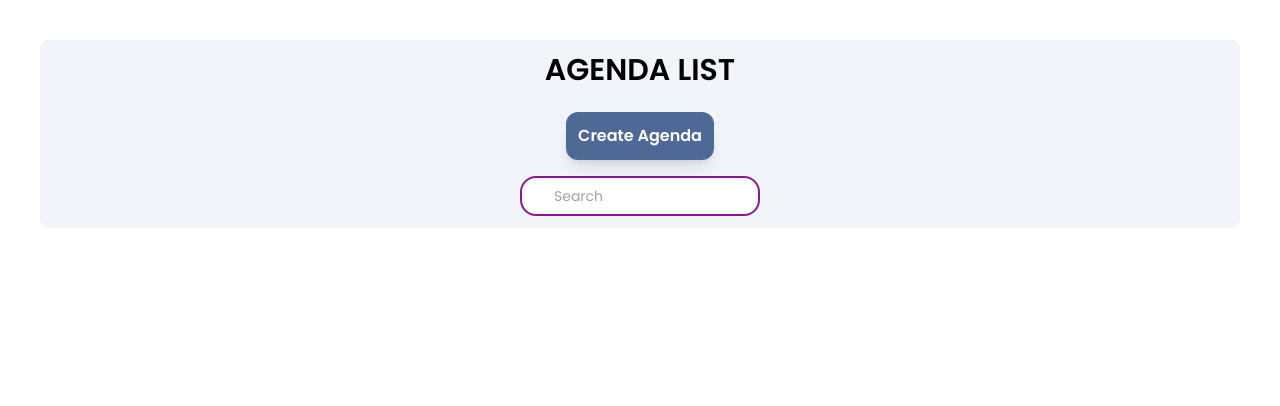
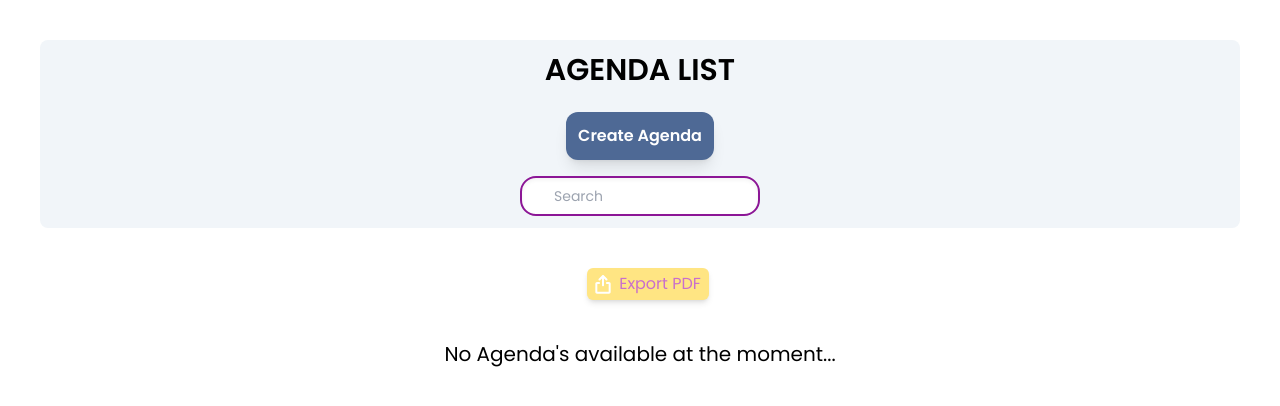
Before and after one commit to imole97/agendalist-crud, a React (Create React App) app: page / in a window 1280 px wide. Shown: the top 406 px of the page. Built offline with nearby package versions, Linux system fonts and the light colour scheme.

Commit message:
refactored export button style; implemented a displayed text when no agenda is available

```diff
--- a/src/index.css
+++ b/src/index.css
@@ -25,6 +25,10 @@ body {
 
 .dialog-panel {
   @apply w-full max-w-sm max-h-[90vh] text-left align-middle transition-all transform bg-white shadow-xl rounded-2xl
+}
+
+.export{
+  @apply p-1 px-2 ml-4 rounded-md text-[#C96FCC] bg-[#ffe583] shadow-md hover:shadow-sm flex items-center
 }
 
 .react-datepicker > *
--- a/src/pages/AgendaDetails.jsx
+++ b/src/pages/AgendaDetails.jsx
@@ -38,7 +38,7 @@ const AgendaDetails = () => {
         </div>
         <div className="flex justify-center">
           <button
-            className="p-1 px-2 ml-4 rounded-md text-[#C96FCC] bg-[#ffe583] shadow-md hover:shadow-sm flex items-center"
+            className="export"
             type="button"
             onClick={handlePrint}
           >
--- a/src/pages/AgendaHome.jsx
+++ b/src/pages/AgendaHome.jsx
@@ -1,10 +1,11 @@
-import React, { useState } from "react";
+import React, { useRef, useState } from "react";
 import Button from "../components/Button";
 import CreateModal from "../components/CreateModal";
 import { useContext } from "react";
 import { AgendaContext } from "../context/AgendaContext";
 import AgendaCard from "../components/AgendaCard";
-
+import { useReactToPrint } from "react-to-print";
+import ExportIcon from "../components/Icons/ExportIcon";
 
 const AgendaHome = () => {
   const { sortedAgendas } = useContext(AgendaContext);
@@ -16,14 +17,14 @@ const AgendaHome = () => {
     setSearchValue(e.target.value);
   };
 
+  const agendasRef = useRef();
+
   const filteredAgenda =
     searchValue.trim() === ""
       ? sortedAgendas
       : sortedAgendas.filter((agenda) => {
           return agenda.title.toLowerCase().includes(searchValue.toLowerCase());
         });
-
-  console.log(filteredAgenda);
 
   const handleOpenModal = () => {
     setOpenCreate(true);
@@ -33,7 +34,10 @@ const AgendaHome = () => {
     setOpenCreate(false);
   };
 
-
+  const handlePrint = useReactToPrint({
+    content: () => agendasRef.current,
+    documentTitle: "vouchers-report",
+  });
 
   return (
     <>
@@ -60,14 +64,30 @@ const AgendaHome = () => {
             />
           </div>
         </div>
+        <div className="flex justify-center my-10">
+          <button
+            className="export"
+            type="button"
+            onClick={handlePrint}
+          >
+            <span className="flex items-center">
+              <ExportIcon />
+              <p className="pl-2">Export PDF</p>
+            </span>
+          </button>
+        </div>
 
-        <div className="card">
-          {filteredAgenda.map((agenda, index) => (
-
-            <AgendaCard agenda={agenda} index={index} key={agenda.id} />
-
-          ))}
-        </div>
+        {filteredAgenda.length ? (
+          <div className="card" ref={agendasRef}>
+            {filteredAgenda.map((agenda, index) => (
+              <AgendaCard agenda={agenda} index={index} key={agenda.id} />
+            ))}
+          </div>
+        ) : (
+          <h1 className="text-xl flex justify-center mt-10">
+            No Agenda's available at the moment...
+          </h1>
+        )}
 
         {openCreate && (
           <CreateModal
```
